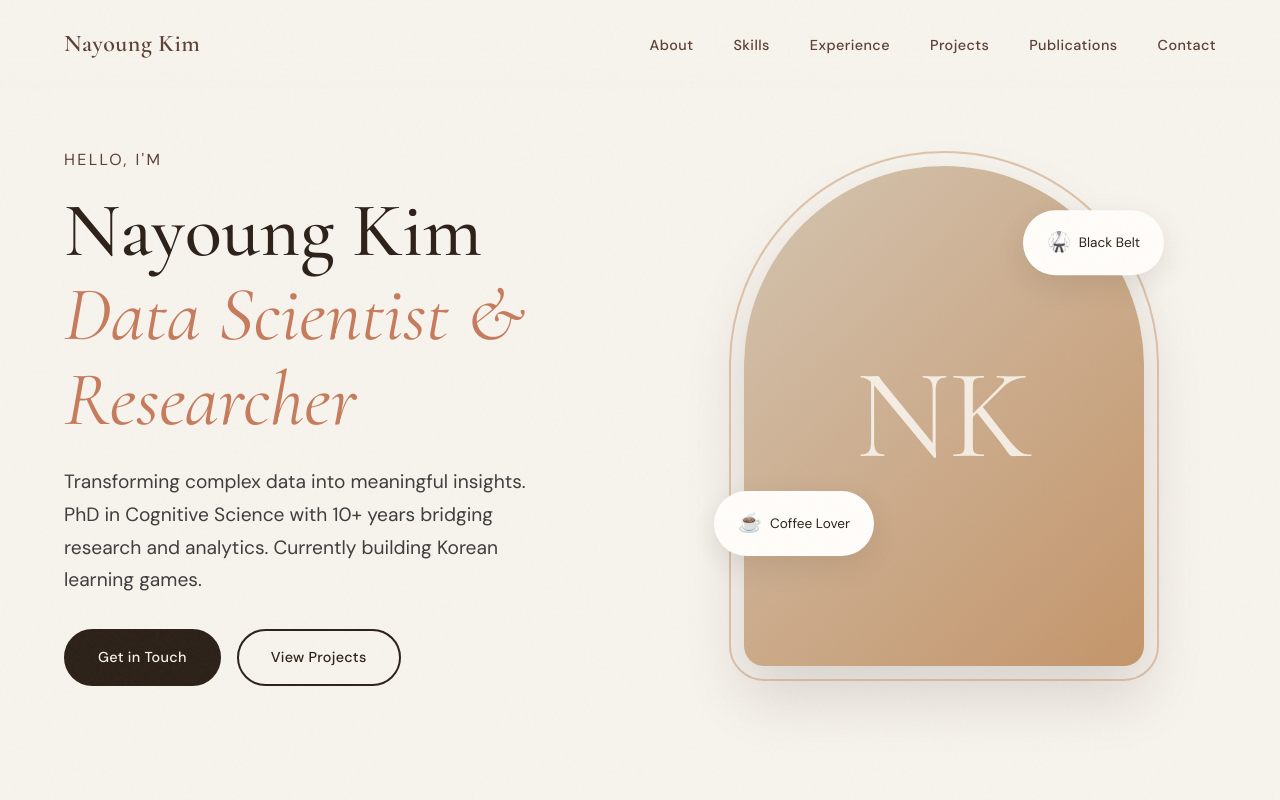
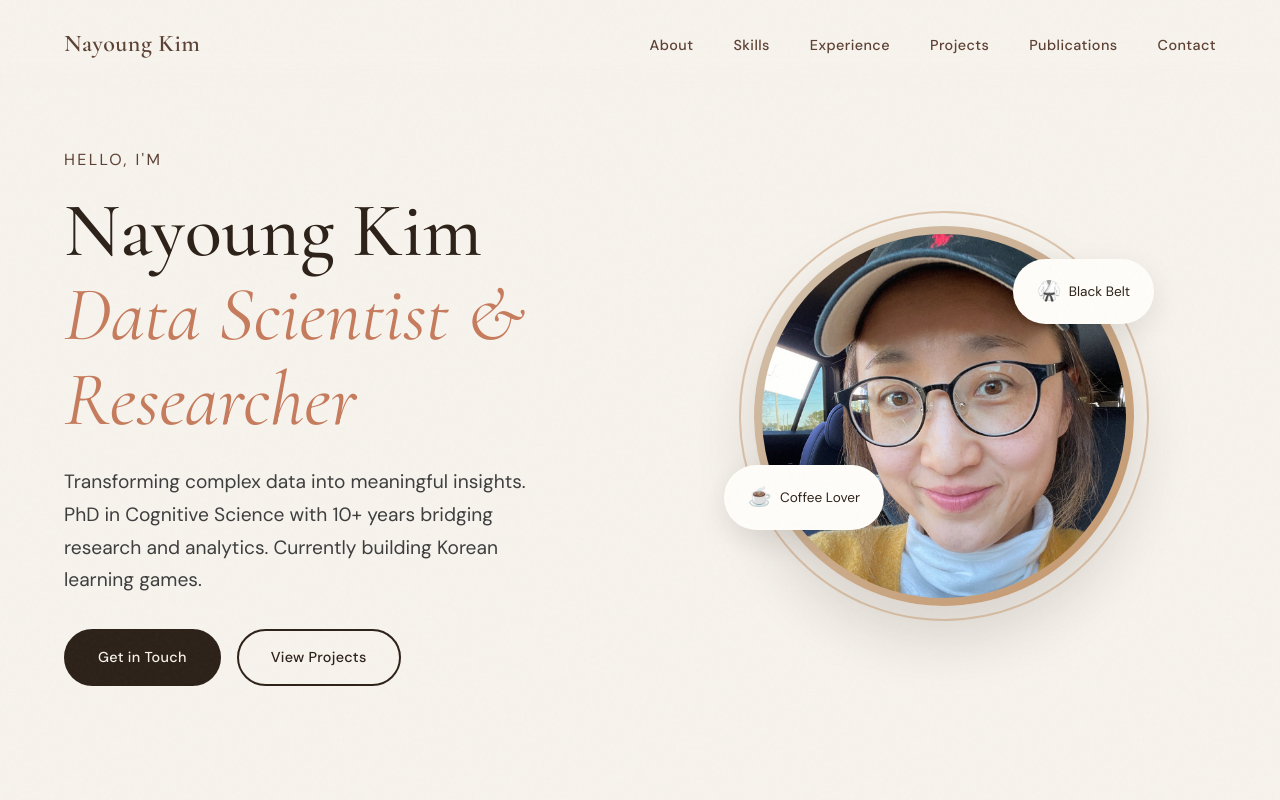
Before and after one commit to mjhihi/mjhihi.github.io, a plain HTML site: page index.html in a window 1280 px wide. Shown: the top 800 px of the page. Drawn offline with nearby package versions, Linux system fonts and the light colour scheme.

Commit message:
Add files via upload

```diff
--- a/index.html
+++ b/index.html
@@ -224,15 +224,16 @@
         }
 
         .hero-image-frame {
-            width: 400px;
-            height: 500px;
+            width: 380px;
+            height: 380px;
             background: linear-gradient(135deg, var(--latte) 0%, var(--caramel) 100%);
-            border-radius: 200px 200px 20px 20px;
+            border-radius: 50%;
             position: relative;
             display: flex;
             align-items: center;
             justify-content: center;
             box-shadow: 0 30px 60px rgba(44, 33, 24, 0.15);
+            padding: 8px;
         }
 
         .hero-image-frame::before {
@@ -240,15 +241,16 @@
             position: absolute;
             inset: -15px;
             border: 2px solid var(--caramel);
-            border-radius: 215px 215px 35px 35px;
+            border-radius: 50%;
             opacity: 0.5;
         }
 
-        .hero-placeholder {
-            font-family: 'Cormorant Garamond', serif;
-            font-size: 8rem;
-            color: var(--warm-white);
-            opacity: 0.8;
+        .profile-photo {
+            width: 100%;
+            height: 100%;
+            border-radius: 50%;
+            object-fit: cover;
+            object-position: center top;
         }
 
         .floating-badge {
@@ -751,7 +753,7 @@
 
             .hero-image-frame {
                 width: 280px;
-                height: 350px;
+                height: 280px;
             }
 
             .floating-badge {
@@ -902,7 +904,7 @@
         </div>
         <div class="hero-visual">
             <div class="hero-image-frame">
-                <span class="hero-placeholder">NK</span>
+                <img src="profile.jpg" alt="Nayoung Kim" class="profile-photo">
                 <div class="floating-badge badge-1">
                     <span class="badge-icon">🥋</span>
                     <span>Black Belt</span>
@@ -1187,7 +1189,7 @@
         <p class="contact-intro">
             Whether you're interested in data analytics, research collaboration, or my Korean learning app project—I'd love to hear from you.
         </p>
-        <a href="mailto:mjhihi@gmail.com" class="contact-email">mjhihi@gmail.com</a>
+        <a href="/cdn-cgi/l/email-protection#c3aea9abaaabaa83a4aea2aaafeda0acae" class="contact-email"><span class="__cf_email__" data-cfemail="412c2b2928292801262c20282d6f222e2c">[email&#160;protected]</span></a>
         <div class="social-links">
             <a href="https://www.linkedin.com/in/nayoung-kim-31a2a272/" class="social-link" target="_blank">in</a>
             <a href="https://github.com/mjhihi" class="social-link" target="_blank">Git</a>
@@ -1200,7 +1202,7 @@
         <p>© 2025 Nayoung Kim. Crafted with ☕ and curiosity.</p>
     </footer>
 
-    <script>
+    <script data-cfasync="false" src="/cdn-cgi/scripts/5c5dd728/cloudflare-static/email-decode.min.js"></script><script>
         // Navbar scroll effect
         window.addEventListener('scroll', () => {
             const navbar = document.getElementById('navbar');
@@ -1234,14 +1236,4 @@
             anchor.addEventListener('click', function (e) {
                 e.preventDefault();
                 const target = document.querySelector(this.getAttribute('href'));
-                if (target) {
-                    target.scrollIntoView({
-                        behavior: 'smooth',
-                        block: 'start'
-                    });
-                }
-            });
-        });
-    </script>
-</body>
-</html>
+                if (
```
Also changed, not shown: profile.jpg (added).
